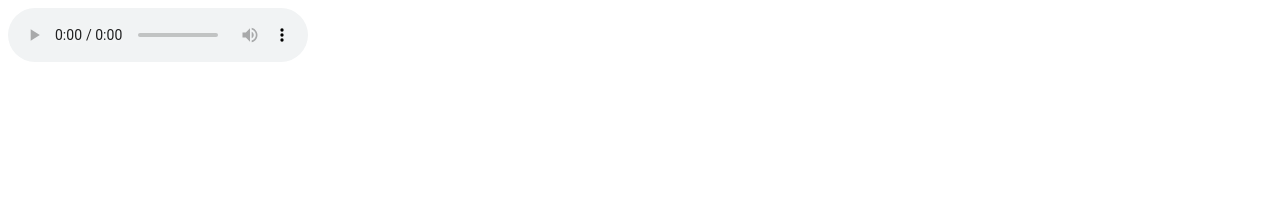
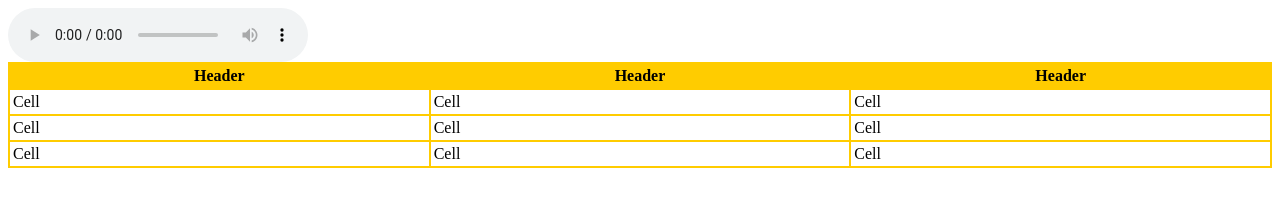
Before and after one commit to TheKingers123/MinecraftServer, a plain HTML site: page index.html in a window 1280 px wide. Drawn offline with Linux system fonts and the light colour scheme.

Commit message:
Update index.html

```diff
--- a/index.html
+++ b/index.html
@@ -1,3 +1,55 @@
 <audio src="/music/good_enough.mp3" controls>
 <p>Fallback content goes here.</p>
 </audio>
+<!-- CSS Code: Place this code in the document's head (between the 'head' tags) -->
+<style>
+table.GeneratedTable {
+  width: 100%;
+  background-color: #ffffff;
+  border-collapse: collapse;
+  border-width: 2px;
+  border-color: #ffcc00;
+  border-style: solid;
+  color: #000000;
+}
+
+table.GeneratedTable td, table.GeneratedTable th {
+  border-width: 2px;
+  border-color: #ffcc00;
+  border-style: solid;
+  padding: 3px;
+}
+
+table.GeneratedTable thead {
+  background-color: #ffcc00;
+}
+</style>
+
+<!-- HTML Code: Place this code in the document's body (between the 'body' tags) where the table should appear -->
+<table class="GeneratedTable">
+  <thead>
+    <tr>
+      <th>Header</th>
+      <th>Header</th>
+      <th>Header</th>
+    </tr>
+  </thead>
+  <tbody>
+    <tr>
+      <td>Cell</td>
+      <td>Cell</td>
+      <td>Cell</td>
+    </tr>
+    <tr>
+      <td>Cell</td>
+      <td>Cell</td>
+      <td>Cell</td>
+    </tr>
+    <tr>
+      <td>Cell</td>
+      <td>Cell</td>
+      <td>Cell</td>
+    </tr>
+  </tbody>
+</table>
+<!-- Codes by Quackit.com -->
```
